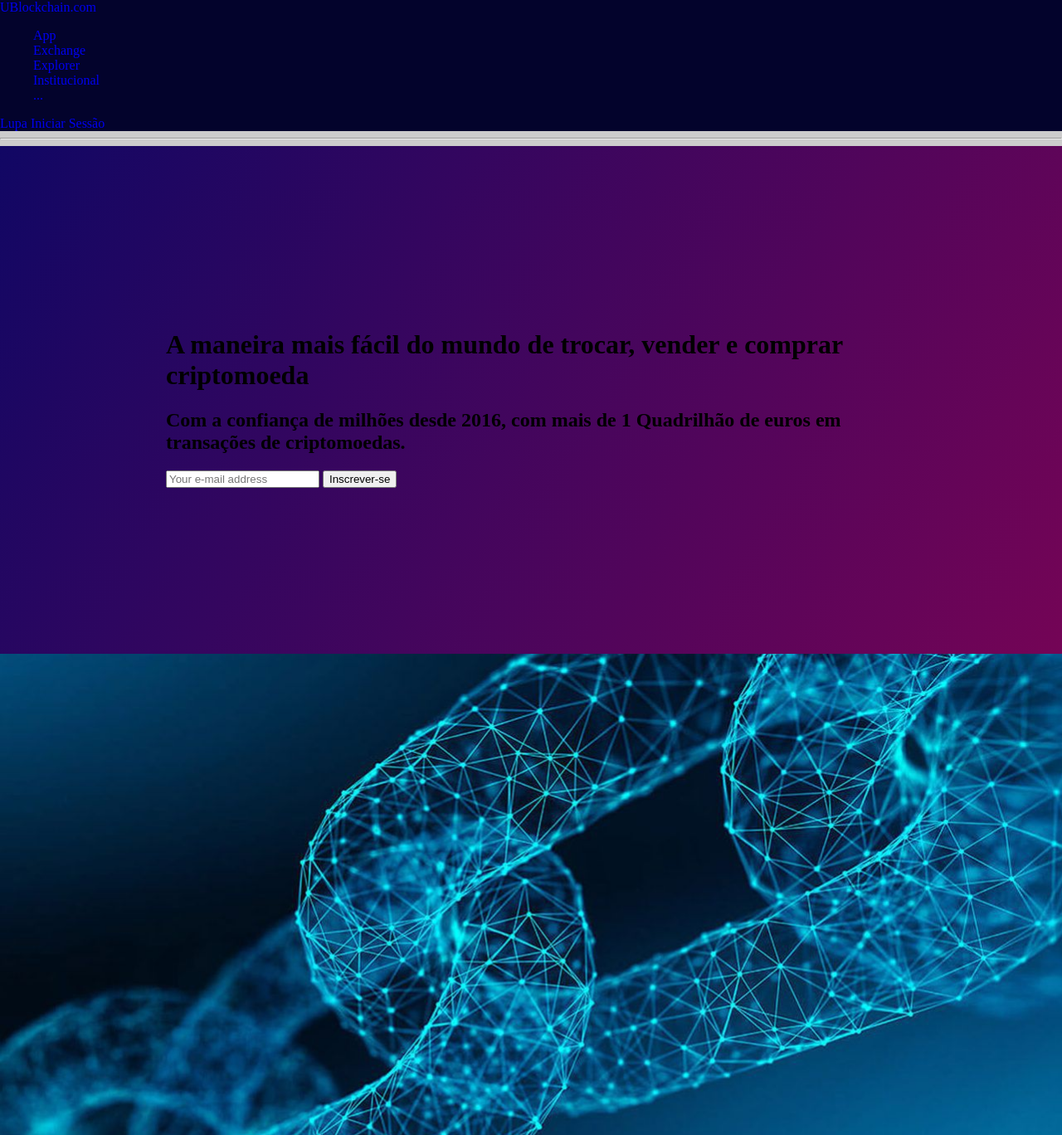
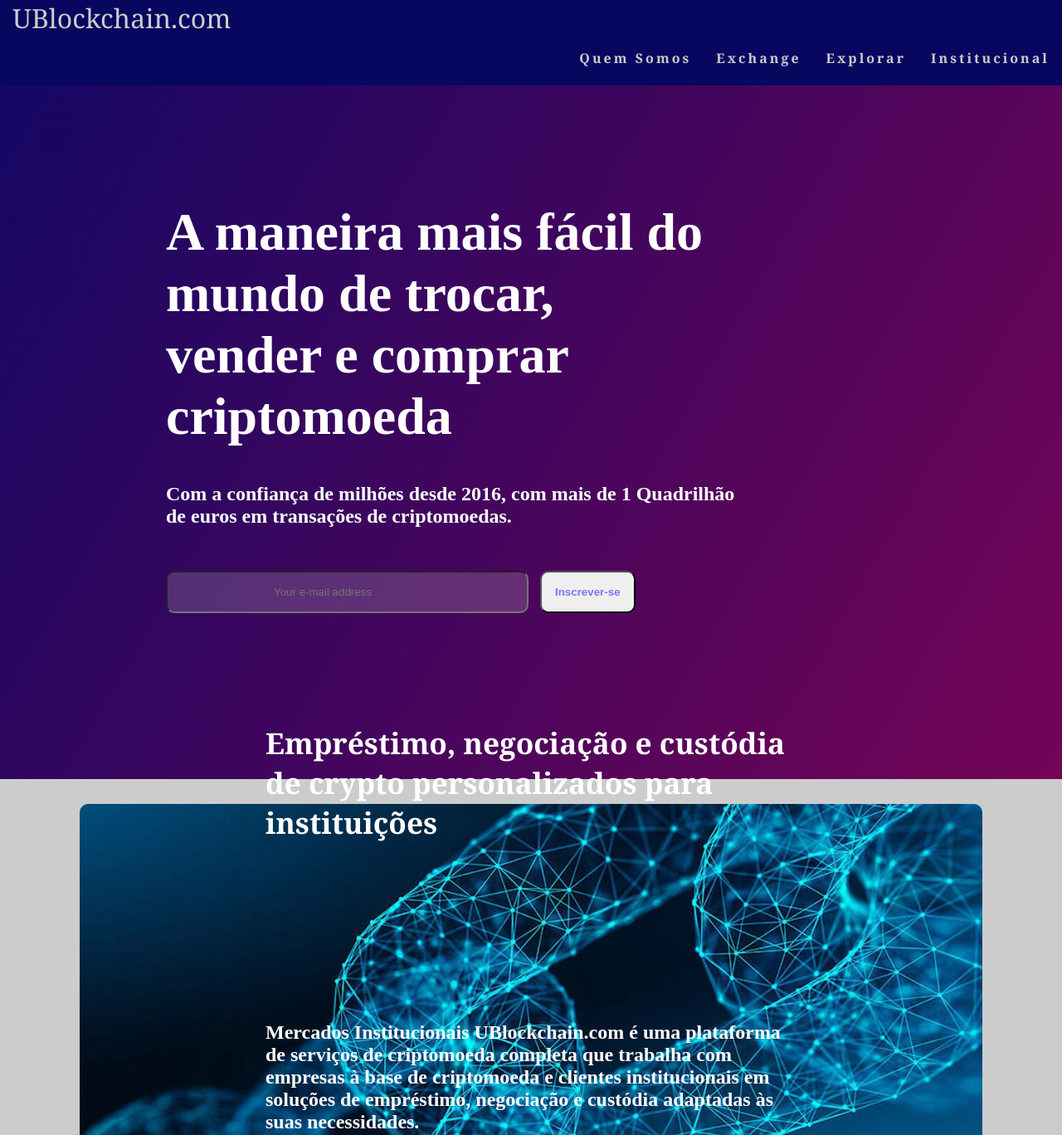
Before and after one commit to VicenteMedeiros/Blockchain-Website, a plain HTML site: page index.html in a window 1280 px wide. Shown: the top 1368 px of the page at 83% size. Drawn offline with Linux system fonts and the light colour scheme.

Commit message:
CSS in Progress

```diff
--- a/index.html
+++ b/index.html
@@ -7,35 +7,33 @@
     <title>Blockchain-Website</title>
     <link rel="stylesheet" href="style.css">
 </head>
+
 <body>
     <div class="main-div">
-    <header>
+    <header class="header-class">
       <div class="header-div">
-      <a href="#">UBlockchain.com</a>
-      <ul>
-        <li><a href='#'>App</a></li>
+      <a class="title-class" href="#">UBlockchain.com</a>
+      <ul class="ul-div">
+        <li><a href='#'>Quem Somos</a></li>
         <li><a href='#'>Exchange</a></li>
-        <li><a href='#'>Explorer</a></li>
+        <li><a href='#'>Explorar</a></li>
         <li><a href='#'>Institucional</a></li>
-        <li><a href='#'>...</a></li>
       </ul>
-      <span><a href="#">Lupa</a></span>
-      <a href="#">Iniciar Sessão</a>
       </div>
-      <hr>
+
     </header>
 
-    <main>
+    <main class="main-div">
 
       <div class="main-class">
        <h1>A maneira mais fácil do mundo de trocar, vender e comprar criptomoeda</h1>
        <h2>Com a confiança de milhões desde 2016, com mais de 1 Quadrilhão de euros em transações de criptomoedas.</h2>
 
-       <input type="email" required placeholder="Your e-mail address">
-       <input type="submit" value="Inscrever-se">
+       <input class='input-class' type="email" required placeholder="Your e-mail address">
+       <input class='submit-class' type="submit" value="Inscrever-se">
       </div>
 
-        <div>
+        <div class="img-div">
             <img src="images/image-1.jpg" alt="Blockchain">
             <h2>Empréstimo, negociação e custódia de crypto personalizados para instituições</h2>
             <p>Mercados Institucionais UBlockchain.com é uma plataforma de serviços de criptomoeda completa que trabalha
@@ -44,11 +42,6 @@
         <a href="#">Torne-se um cliente</a>
         </div>
 
-
-    </main>
-
-
-    <footer>
         <table>
          <tr>
             <th>Produtos</th><th>Recursos</th><th>Companhia</th>
@@ -75,8 +68,13 @@
         <p>São Paulo - SP</p>
       </address>
       </div>
+
+    </main>
+
+    <footer class="footer-class">
+          <div>
           <p>UBlockchain.com</p><p>Todos os direitos reservados</p>
-
+          </div>
     </footer>
     </div>
 
--- a/style.css
+++ b/style.css
@@ -2,10 +2,11 @@
     padding: 0px;
     margin: 0px;
     background-color: #ccc;
+
 }
 
 img{
-    display:block;
+    display: block;
     max-width: 100%;
 }
 
@@ -22,20 +23,125 @@
     text-decoration: none;
 }
 
+h1{
+    font-size: 4rem;
+    color: white;
+    width: 75%;
+}
+
+.header-class{
+    width: 100%;
+    position: fixed;
+    z-index: 1;
+}
+
+.footer-class{
+    background-color: #110764;
+    color: #ccc;
+    font-size: 2rem;
+}
 .header-div{
-    background-color: rgb(3, 3, 44);
+    background-color: rgb(7, 7, 96);
+
+}
+.header-div ul{
+    display: flex;
+    justify-content: right;
+    letter-spacing: 3px;
+    font-weight: bold;
+    padding-bottom: 1.4rem;
+
+}
+.ul-div a{
+    font-family: Cambria, Cochin, Georgia, Times, 'Times New Roman', serif;
+}
+.ul-div a:hover{
+    background-color: rgba(221, 216, 216, 0.2);
+    padding: 4px;
+    border-radius: 5px;
+    transition: .2s;
+
+}
+.header-div a{
+    color: #ccc;
+    margin: 15px;
+}
+.title-class{
+    font-size: 2rem;
+    font-family: Cambria, Cochin, Georgia, Times, 'Times New Roman', serif;
+}
+.main-class{
+    background: linear-gradient(300deg, #740456, #110764);
+    padding: 200px;
+}
+
+.main-class h2{
+    color: white;
+    width: 80%;
+}
+.input-class{
+    background-color: rgba(221, 216, 216, 0.2);
+    padding: 1rem 8rem;
+    border-radius: 10px;
+    margin-top: 2rem;
 
 }
 
-.header-div ul{
+.submit-class{
+    padding: 1rem;
+    margin-left: 10px;
+    border-radius: 10px;
+    color: rgb(118, 118, 242);
+    font-weight: bold;
+    transition: .5s;
+}
+.submit-class:hover{
+    background-color: #ccc;
+}
 
+.img-div{
+    position: relative;
+    display: inline-block;
+}
+.img-div h2{
+  position: absolute;
+  top: 50%;
+  left: 50%;
+  transform: translate(-50%, -300%);
+  color: #fff;
+  font-size: 2.2rem;
+  font-weight: bold;
+  font-family: Cambria, Cochin, Georgia, Times, 'Times New Roman', serif;
+}
+
+.img-div p{
+  position: absolute;
+  top: 50%;
+  left: 50%;
+  transform: translate(-50%, -50%);
+  color: #fff;
+  font-size: 24px;
+  font-weight: bold;
+}
+.img-div img{
+    border-radius: 10px;
+    width: 85%;
+    margin: 30px auto;
 
 }
 
-.main-class{
-    background: linear-gradient(300deg, #740456, #110764);
-    padding: 200px;
+.img-div a{
+    position: absolute;
+    top: 70%;
+    left: 25%;
+    padding: 1rem;
+    background-color: white;
+    border-radius: 5px;
+    color:#9085ee;
+    font-weight: bold;
+    transition: .3s;
+}
 
-
-
+.img-div a:hover{
+    background-color: #ccc;
 }
```
Lines whose indentation alone changed are shown as unchanged.
